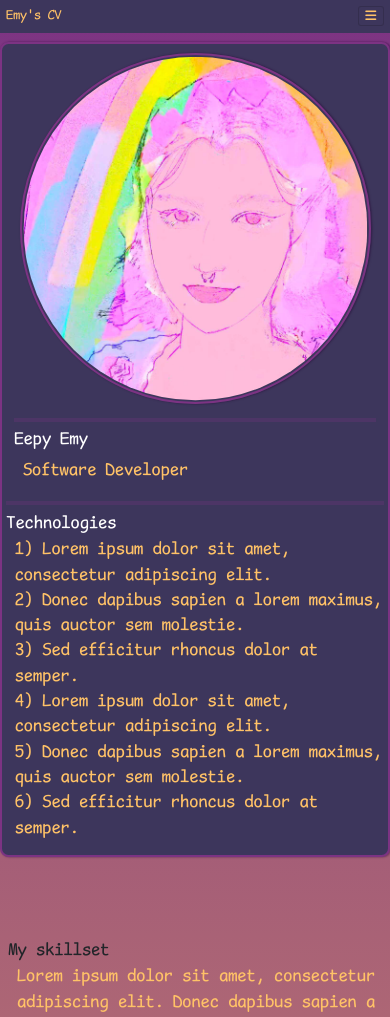
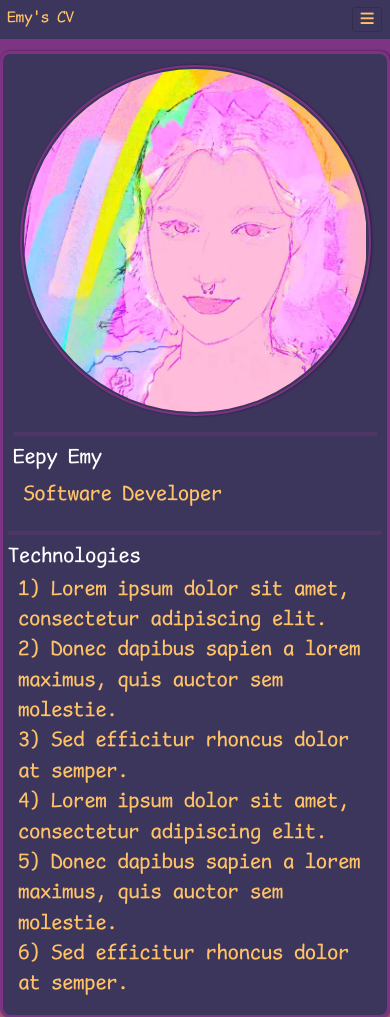
Before and after one commit to eepyemy/CV, a plain HTML site: page index.html in a window 390 px wide. Shown: the top 1017 px of the page. Drawn offline with nearby package versions, Linux system fonts and the light colour scheme.

Commit message:
bigger font on mobile

```diff
--- a/portfolio.css
+++ b/portfolio.css
@@ -61,7 +61,7 @@
 .navbar, .navbar :not(.active), .navbar .navbar-toggler-icon{
     color: var(--color-text);
     background-color: var(--color-two);
-    font-size: 1.5vmax;
+    font-size: 1.5rem;
 }
 
 .navbar-toggler-icon
@@ -85,7 +85,7 @@
 
 html {
     scroll-behavior: smooth !important;
-    font-size: 1vmax;
+
 }
 
 
@@ -102,7 +102,9 @@ body, html {
         padding-left: 5rem;
         padding-right: 5rem;
     }
-
+    html {
+        font-size: 1vmax;
+    }
     .vl{visibility: visible;display: block;}
     .vl-hl{visibility: hidden;}
     .mycard {
@@ -135,6 +137,9 @@ body, html {
         margin-right:0rem;
         padding-left: 1rem;
         padding-right: 0rem;
+    }
+    html {
+        font-size: 1.2vmax;
     }
     .vl{visibility: hidden;display: none;}
     .vl-hl {
```
